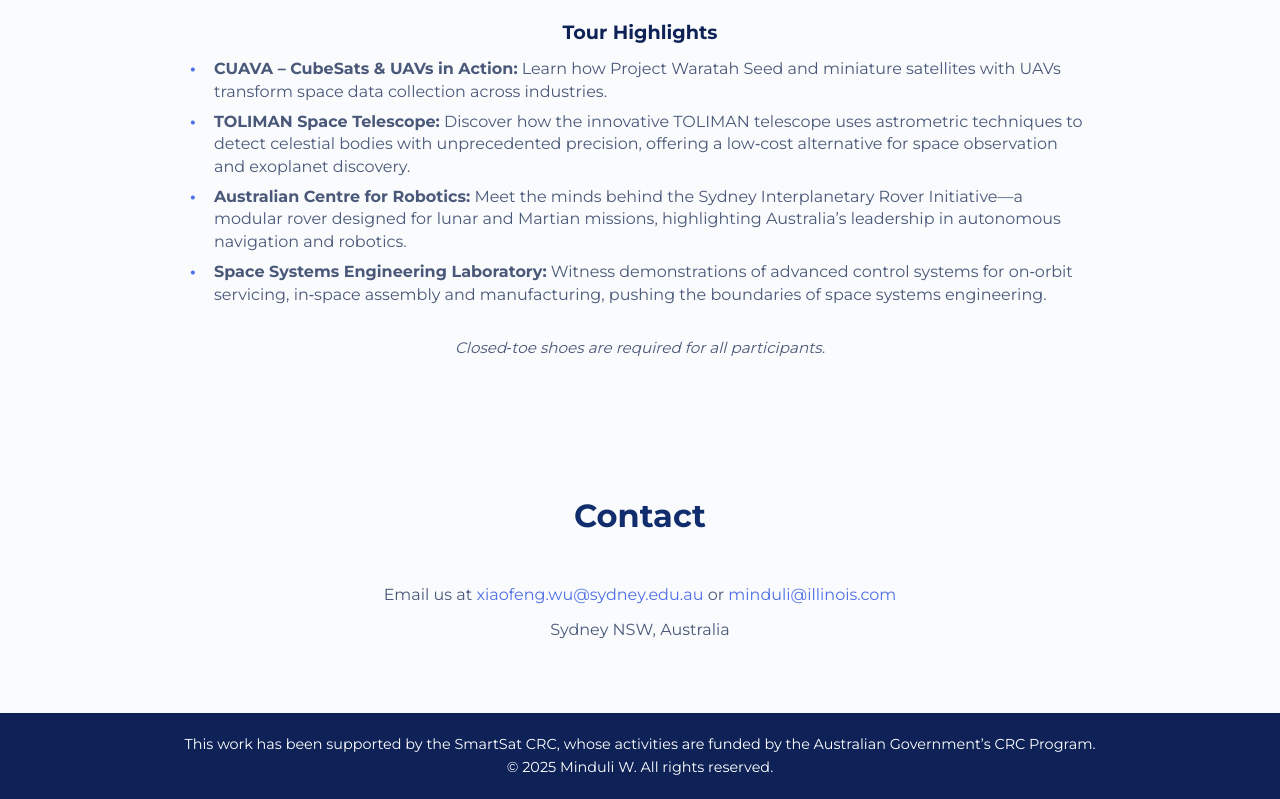
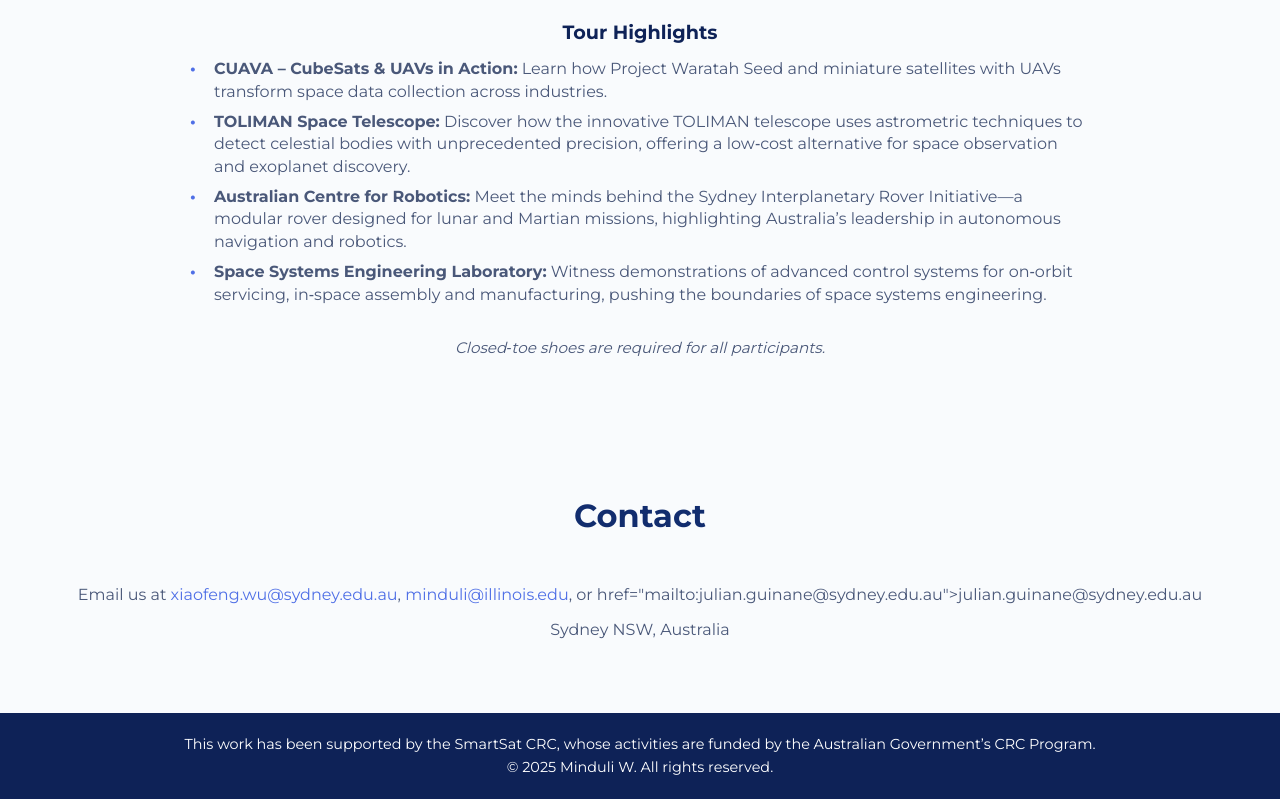
Before and after one commit to usyd-isam/website, a plain HTML site: page index.html in a window 1280 px wide. Shown: the part 8559-9358 px from the top of the page. Drawn offline with Linux system fonts and the light colour scheme; some icons are missing.

Commit message:
updated emails

```diff
--- a/index.html
+++ b/index.html
@@ -523,7 +523,7 @@
     <!-- Contact section -->
     <section id="contact">
       <h2>Contact</h2>
-      <p>Email us at <a href="mailto:xiaofeng.wu@sydney.edu.au">xiaofeng.wu@sydney.edu.au</a> or <a href="mailto:minduli@illinois.com">minduli@illinois.com</a></p>
+      <p>Email us at <a href="mailto:xiaofeng.wu@sydney.edu.au">xiaofeng.wu@sydney.edu.au</a>, <a href="mailto:minduli@illinois.edu">minduli@illinois.edu</a>, or href="mailto:julian.guinane@sydney.edu.au">julian.guinane@sydney.edu.au</a></p>
       <p>Sydney&nbsp;NSW, Australia</p>
     </section>
   </main>
```
